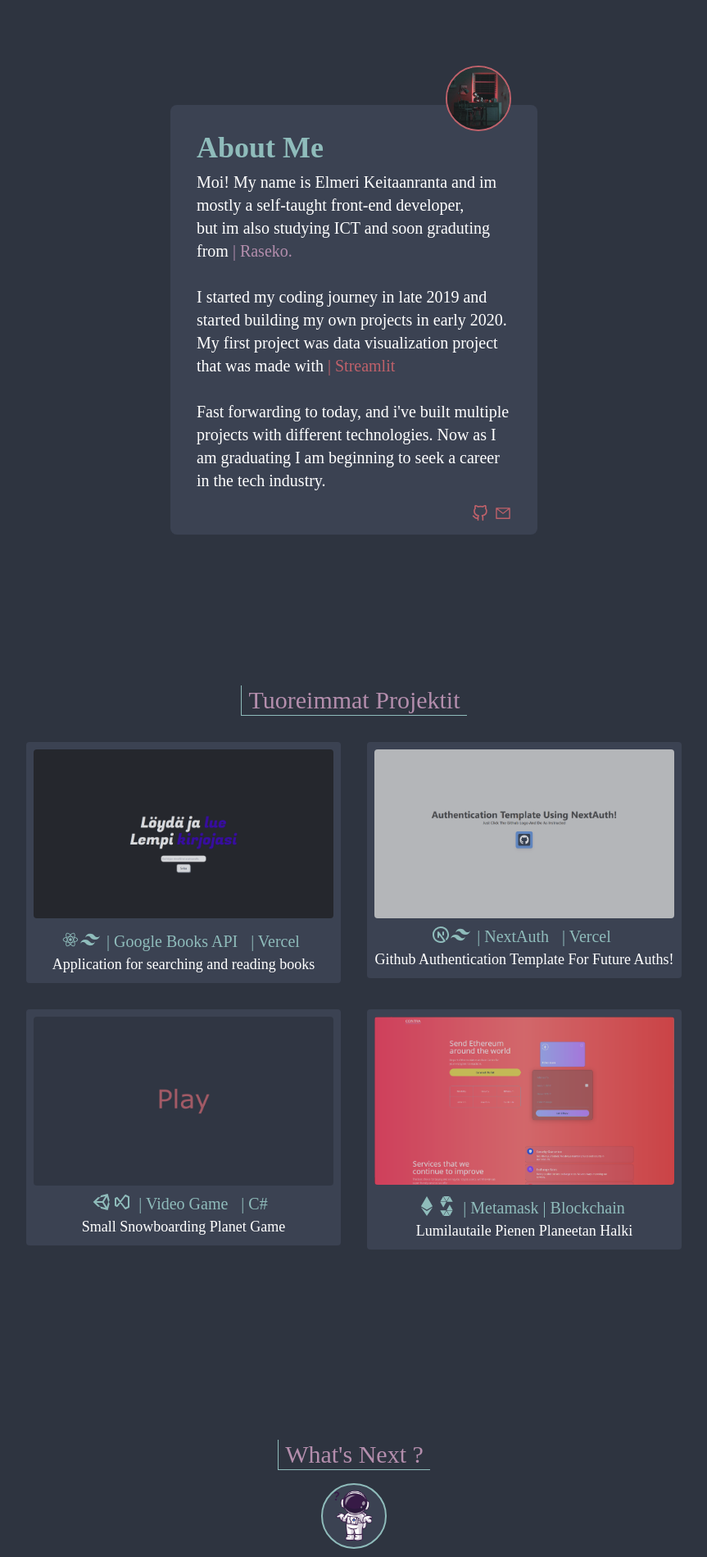
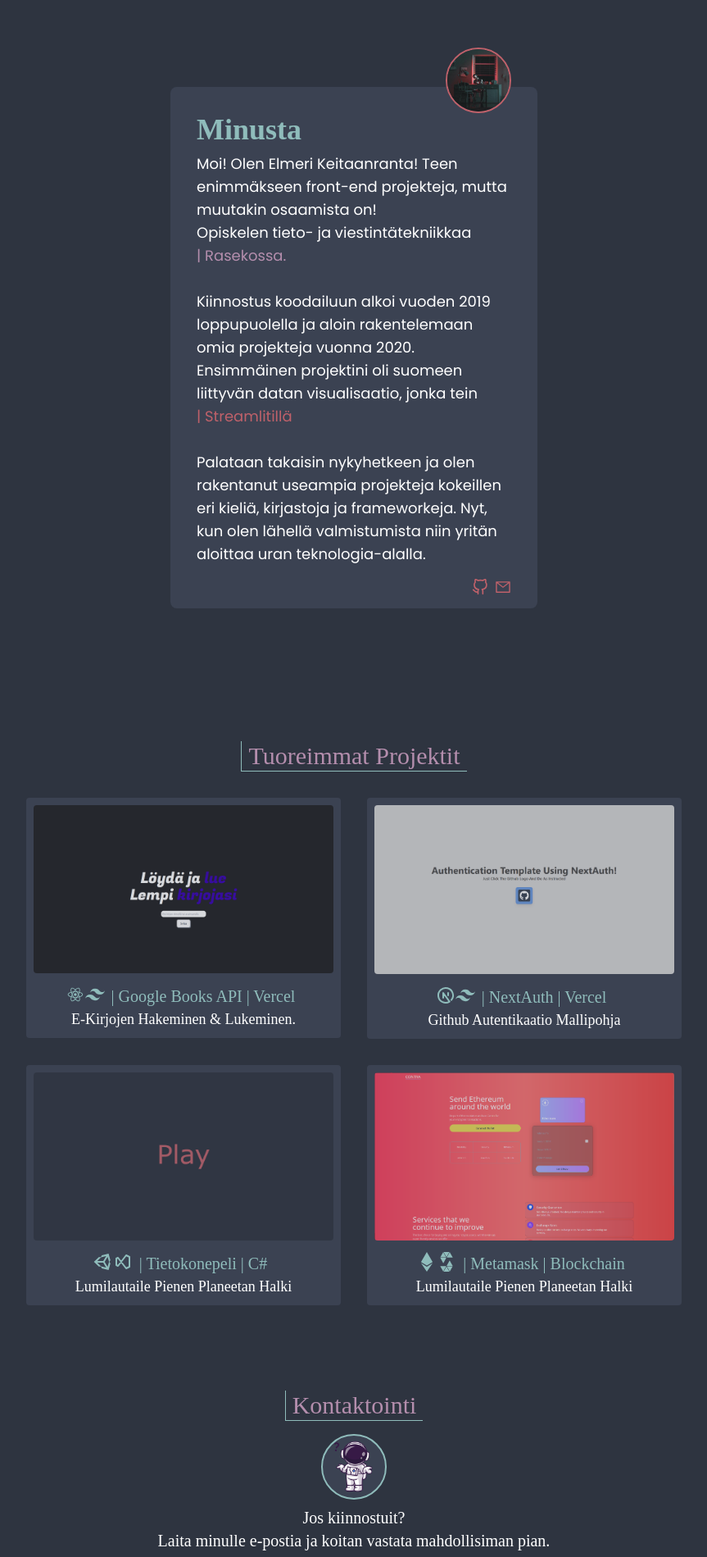
Before and after one commit to ElmeriVincent/v1, a Next.js app: page / in a window 1280 px wide. Shown: the part 880-2779 px from the top of the page at 82% size, without its empty margins (208-1071 px from the left). Built offline with nearby package versions, Linux system fonts and the light colour scheme; a web font is replaced by a local one.

Commit message:
Switched to Native

```diff
--- a/components/Navbar.jsx
+++ b/components/Navbar.jsx
@@ -46,28 +46,28 @@
                         <Link href='#about'>
                             <button onClick={handleClick} className="mt-2">
                                 <a className='lg:inline-flex lg:w-auto w-full lg:px-6 px-2 py-2 rounded text-white font-NTR text-lg items-center justify-center'>
-                                    About
+                                    Minusta
                                 </a>
                             </button>
                         </Link>
                         <Link href='#projects'>
                             <button onClick={handleClick} className="mt-2">
                                 <a className='lg:inline-flex lg:w-auto w-full lg:px-6 px-2 py-2 rounded text-white font-NTR text-lg items-center justify-center'>
-                                    Projects
+                                    Projektit
                                 </a>
                             </button>
                         </Link>
                         <Link href='#contact'>
                             <button onClick={handleClick} className="mt-2">
                                 <a className='lg:inline-flex lg:w-auto w-full lg:px-6 px-2 py-2 rounded text-white font-NTR text-lg items-center justify-center'>
-                                    Contact
+                                    Yhteydenotto
                                 </a>
                             </button>
                         </Link>
                         <a href="/resume.pdf" rel="nooperner noreferrer" target="_blank">
                             <button onClick={handleClick} className='lg:inline-flex lg:w-auto w-full lg:px-6 px-2 py-2 rounded text-white font-NTR text-lg items-center justify-center'>
                                 <div className="border-2 px-2 border-nordfrostlight hover:bg-nordpolarevening ">
-                                    Resume
+                                    Ansioluettelo
                                 </div>
                             </button>
                         </a>
--- a/components/content/About.jsx
+++ b/components/content/About.jsx
@@ -11,7 +11,7 @@
         <section>
             <section id="about">
                 <div className="about-container">
-                    <div className="flex justify-center items-center">
+                    <div className="flex justify-center items-center xl:h-screen">
                         <div className="about-content">
                             <div className="max-w-md py-4 px-8 mt-32 rounded-lg my-20 bg-nordpolarevening mx-4">
                                 <div className="profile-image">
@@ -22,17 +22,17 @@
                                     </div>
                                 </div>
                                 <div className="about-me-text">
-                                    <h2 className="text-nordfrostlight text-4xl font-semibold font-NTR">About Me</h2>
-                                    <p className="mt-2 text-white font-NTR text-xl">
-                                        Moi! My name is Elmeri Keitaanranta and im mostly a self-taught front-end developer,
-                                        <br />but im also studying ICT and soon graduting from <a href="https://www.raseko.fi/"><span className="text-nordaurorapink">| Raseko.</span></a>
+                                    <h2 className="text-nordfrostlight text-4xl font-semibold font-NTR">Minusta</h2>
+                                    <p className="mt-2 text-white font-Poppins sm:text-lg text-sm">
+                                        Moi! Olen Elmeri Keitaanranta! Teen enimmäkseen front-end projekteja, mutta muutakin osaamista on!
+                                        <br />Opiskelen tieto- ja viestintätekniikkaa <a href="https://www.raseko.fi/"><br /><span className="text-nordaurorapink">| Rasekossa.</span></a>
                                         <br /><br />
-                                        I started my coding journey in late 2019 and started building my own projects in early 2020.
+                                        Kiinnostus koodailuun alkoi vuoden 2019 loppupuolella ja aloin rakentelemaan omia projekteja vuonna 2020.
                                         <br />
-                                        My first project was data visualization project that was made with <a href="https://streamlit.io/"><span className="text-nordaurorared">| Streamlit</span></a>
+                                        Ensimmäinen projektini oli suomeen liittyvän datan visualisaatio, jonka tein <br /><a href="https://streamlit.io/"><span className="text-nordaurorared">| Streamlitillä</span></a>
                                         <br /><br />
-                                        Fast forwarding to today, and i've built multiple projects with different technologies.
-                                        Now as I am graduating I am beginning to seek a career in the tech industry.</p>
+                                        Palataan takaisin nykyhetkeen ja olen rakentanut useampia projekteja kokeillen eri kieliä, kirjastoja ja frameworkeja.
+                                        Nyt, kun olen lähellä valmistumista niin yritän aloittaa uran teknologia-alalla.</p>
                                 </div>
                                 <div className="icons">
                                     <div className="flex justify-end mt-4 space-x-2">
--- a/components/content/Contact.jsx
+++ b/components/content/Contact.jsx
@@ -8,8 +8,10 @@
         <section>
             <section id="contact">
                 <div className="contact-container">
-                    <div className="flex justify-center items-center mt-24 mb-24 flex-col">
-                        <h1 className="font-NTR text-3xl border-nordfrostlight border-b border-l px-2 text-nordaurorapink text-right capitalize mt-24 xl:mt-32 mb-4">What's Next ?</h1>
+                    <div className="flex justify-center items-center mb-12 flex-col">
+                        <h1 className="font-NTR text-3xl border-nordfrostlight border-b border-l px-2 text-nordaurorapink text-right capitalize mt-24 xl:mt-24 mb-4">
+                            Kontaktointi
+                        </h1>
                         <div className="whats-next-image">
                             <div className="w-20 h-20 object-cover rounded-full border-2 border-nordfrostlight bg-nordpolarevening mb-2">
                                 <a href="https://www.freepik.com/vectors/cute-astronaut">
@@ -17,15 +19,15 @@
                                 </a>
                             </div>
                         </div>
-                        <p className="text-white font-NTR text-xl text-center">
-                            Looking to hire or wanting to discuss ?
+                        <p className="text-white font-NTR text-xl text-center mx-4">
+                            Jos kiinnostuit?
                             <br />
-                            Email me and i'll try to get back to you soon as possible!
+                            Laita minulle e-postia ja koitan vastata mahdollisiman pian.
                         </p>
                         <div className="say-hello-button">
                             <a href="mailto:ElmeriVincent@gmail.com" rel="nooperner noreferrer" target="_blank">
                                 <button className='mt-2 border-2 rounded border-nordaurorared text-nordaurorared p-2 text-2xl font-NTR transition duration-300 ease-in-out transform hover:-translate-y-1 hover:scale-100'>
-                                    Say Hello
+                                    Sano Moi
                                 </button>
                             </a>
                         </div>
--- a/components/content/Welcome.jsx
+++ b/components/content/Welcome.jsx
@@ -6,14 +6,14 @@
             <div className='flex justify-center items-center h-screen'>
                 <div className='flex flex-col mx-10'>
                     <div className="whoami">
-                        <p className='font-NTR text-xl lg:text-xl text-nordfrostlight text-left'>
-                            Software Developer
+                        <p className='font-Poppins text-lg lg:text-xl text-nordfrostlight text-left'>
+                            Ohjelmistokehittäjä
                         </p>
                         <h1 className='font-NTR text-5xl lg:text-8xl text-white text-left'>
                             Elmeri Keitaanranta
                         </h1>
                         <h2 className='font-NTR text-3xl lg:text-5xl text-nordfrostice text-left'>
-                            Mostly done and designed front-end projects
+                            Tehnyt ja suunnitellut front-end projekteja.
                         </h2>
                     </div>
                 </div>
--- a/components/content/projects/Authentication.jsx
+++ b/components/content/projects/Authentication.jsx
@@ -17,17 +17,16 @@
                                 <Image src={authtemp}
                                     className="object-cover rounded bg-blend-overlay hover:mix-blend-normal hover:duration-300 opacity-80 hover:opacity-100"
                                     alt="Buukbox website cover image."
-                                    width={0} height={0} layout="responsive" />
+                                    width={0} height={0} />
                             </a>
                         </div>
                         <div className="flex justify-center mt-2 text-nordfrostlight font-NTR text-2xl">
                             <TbBrandNextjs />
                             <SiTailwindcss />
-                            <span className="text-xl font-NTR mx-2">| NextAuth</span>
-                            <span className="text-xl font-NTR mx-2">| Vercel</span>
+                            <span className="text-xl font-NTR mx-2">| NextAuth | Vercel</span>
                         </div>
                         <div>
-                            <p className="text-white text-lg font-NTR text-center">Github Authentication Template For Future Auths!</p>
+                            <p className="text-white text-lg font-NTR text-center capitalize">Github Autentikaatio Mallipohja</p>
                         </div>
                     </div>
                 </div>
--- a/components/content/projects/Buukbox.jsx
+++ b/components/content/projects/Buukbox.jsx
@@ -24,11 +24,10 @@
                         <div className="flex justify-center mt-2 text-nordfrostlight font-NTR text-2xl">
                             <DiReact />
                             <SiTailwindcss />
-                            <span className="text-xl font-NTR mx-2">| Google Books API</span>
-                            <span className="text-xl font-NTR mx-2">| Vercel</span>
+                            <span className="text-xl font-NTR mx-2">| Google Books API | Vercel</span>
                         </div>
                         <div>
-                            <p className="text-white text-lg font-NTR text-center">Application for searching and reading books</p>
+                            <p className="text-white text-lg font-NTR text-center capitalize">E-kirjojen Hakeminen & Lukeminen.</p>
                         </div>
                     </div>
                 </div>
--- a/components/content/projects/Game.jsx
+++ b/components/content/projects/Game.jsx
@@ -17,17 +17,16 @@
                                 <Image src={play}
                                     className="rounded bg-blend-overlay hover:mix-blend-normal hover:duration-300 opacity-80 hover:opacity-100"
                                     alt="Buukbox website cover image."
-                                    width={0} height={0} layout="responsive" />
+                                    width={0} height={0} />
                             </a>
                         </div>
                         <div className="flex justify-center mt-2 text-nordfrostlight font-NTR text-2xl">
                             <FaUnity />
                             <TbBrandVisualStudio />
-                            <span className="text-xl font-NTR mx-2">| Video Game</span>
-                            <span className="text-xl font-NTR mx-2">| C#</span>
+                            <span className="text-xl font-NTR mx-2">| Tietokonepeli | C#</span>
                         </div>
                         <div>
-                            <p className="text-white text-lg font-NTR text-center">Small Snowboarding Planet Game</p>
+                            <p className="text-white text-lg font-NTR text-center capitalize">Lumilautaile Pienen Planeetan Halki</p>
                         </div>
                     </div>
                 </div>
```
